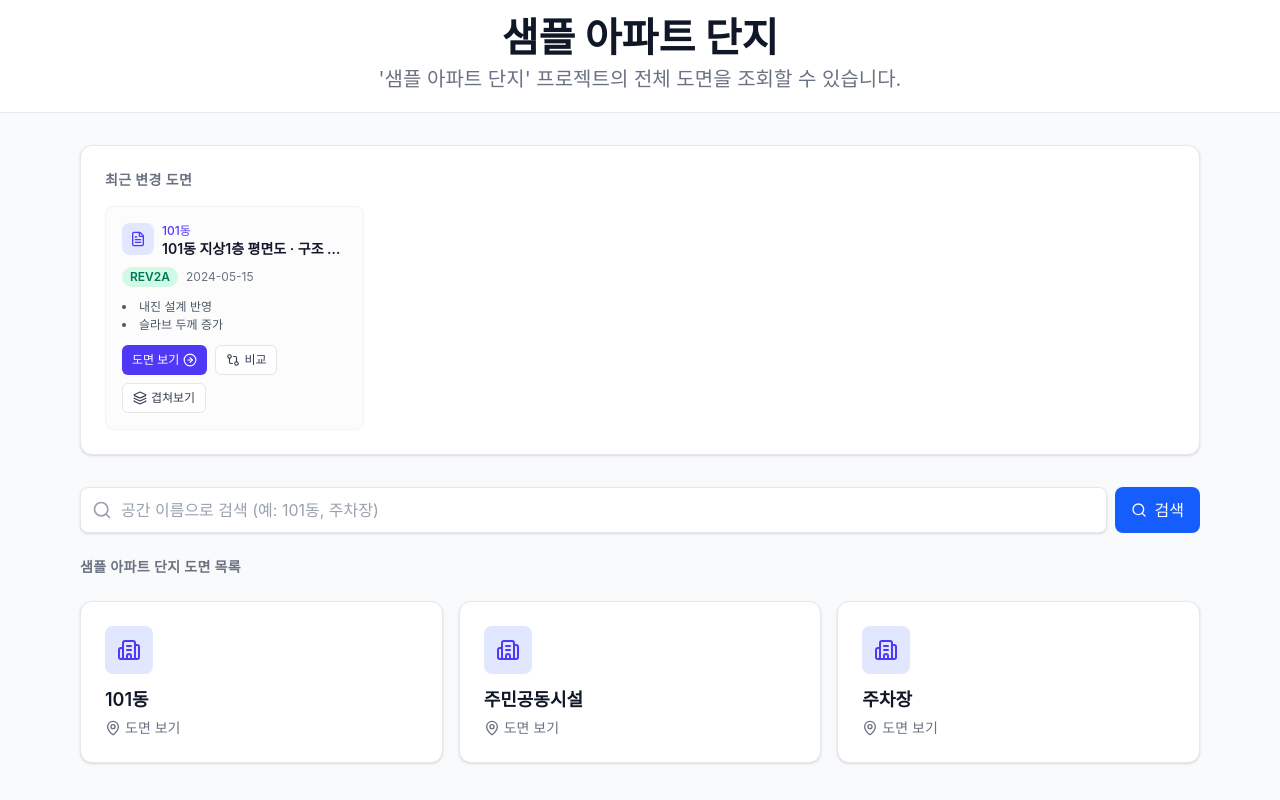
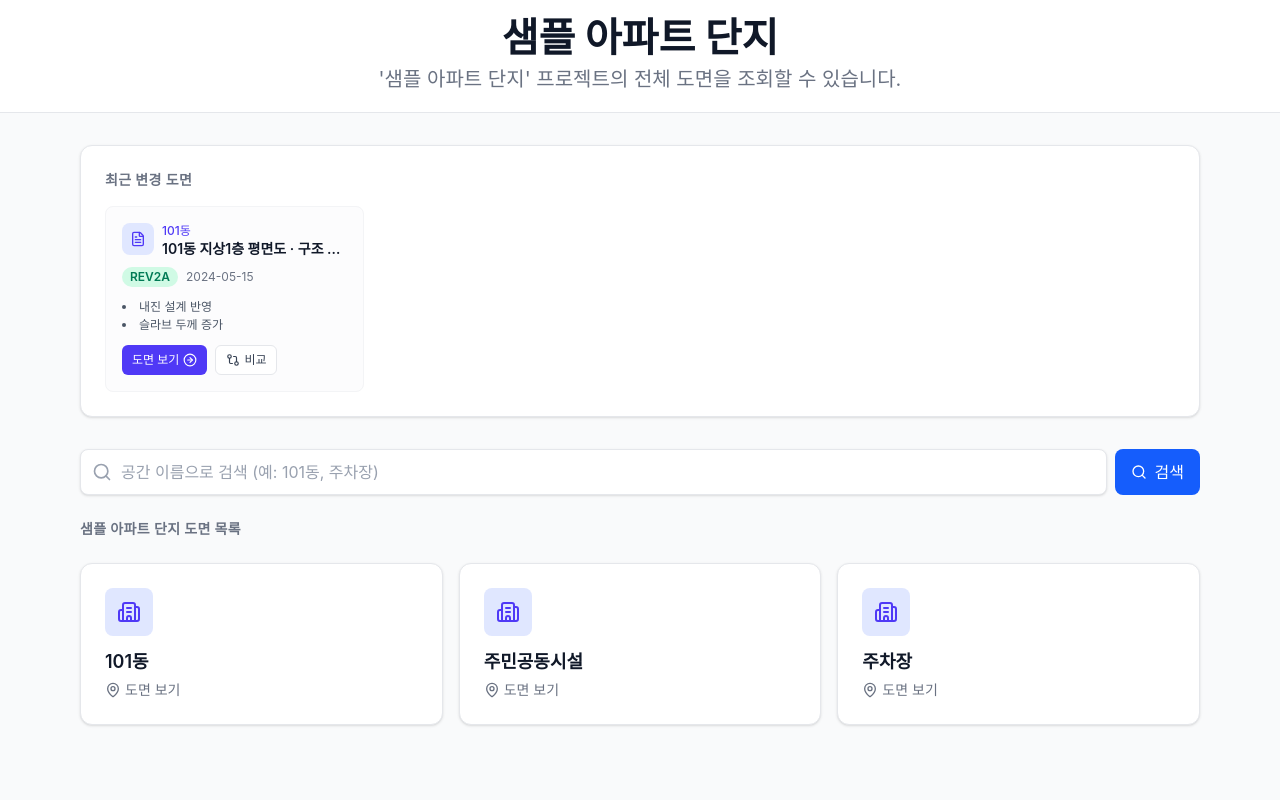
Before and after one commit to seong5/TimworkAssignment, a React (Vite) app: page / in a window 1280 px wide. Built offline with nearby package versions, Linux system fonts and the light colour scheme.

Commit message:
메인페이지에서 도면 보기 클릭시 해당 도면 보여지는 기능 수정 및 추가

```diff
--- a/src/widgets/drawing-explorer/DrawingExplorerWidget.tsx
+++ b/src/widgets/drawing-explorer/DrawingExplorerWidget.tsx
@@ -65,6 +65,7 @@ export function DrawingExplorerWidget({
   ])
 
   useEffect(() => {
+    if (initialDrawingId && initialDisciplineKey) return
     if (!data || selection.drawingId !== null) return
     const defaultBySlug = slug ? getDefaultDrawingIdForSlug(slug) : null
     const rootChildIds = getRootChildIds(data)
@@ -72,7 +73,7 @@ export function DrawingExplorerWidget({
     if (defaultDrawingId) {
       setDrawingId(defaultDrawingId)
     }
-  }, [data, slug, selection.drawingId, setDrawingId])
+  }, [data, slug, selection.drawingId, initialDrawingId, initialDisciplineKey, setDrawingId])
 
   const isCurrentLatestRevision = useMemo(() => {
     if (!data || !selection.drawingId || !selection.disciplineKey) return false
--- a/src/widgets/recent-drawings/RecentDrawingsWidget.tsx
+++ b/src/widgets/recent-drawings/RecentDrawingsWidget.tsx
@@ -1,7 +1,7 @@
 import { Link } from 'react-router-dom'
-import { FileText, ArrowRightCircle, GitCompare, Layers } from 'lucide-react'
+import { FileText, ArrowRightCircle, GitCompare } from 'lucide-react'
 import { useProjectData } from '@/entities/project'
-import { getRecentDrawingUpdates, getOverlayableDisciplines } from '@/entities/project'
+import { getRecentDrawingUpdates } from '@/entities/project'
 
 export function RecentDrawingsWidget() {
   const { data, loading, error } = useProjectData()
@@ -53,8 +53,6 @@ export function RecentDrawingsWidget() {
           if (item.previousRevisionVersion) {
             compareParams.set('left', item.previousRevisionVersion)
           }
-          const canOverlay =
-            data && getOverlayableDisciplines(data, item.drawingId).length >= 2
 
           return (
             <article
@@ -105,16 +103,6 @@ export function RecentDrawingsWidget() {
                   <GitCompare className="h-3.5 w-3.5" />
                   비교
                 </Link>
-                {canOverlay && (
-                  <Link
-                    to={`/drawing/${item.slug}/overlay?drawing=${encodeURIComponent(item.drawingId)}`}
-                    className="inline-flex items-center gap-1 rounded-md border border-gray-200 bg-white px-2.5 py-1.5 text-xs font-medium text-gray-700 transition-colors hover:border-indigo-300 hover:bg-indigo-50 hover:text-indigo-700"
-                    title="설비·건축 등 공종 겹쳐보기"
-                  >
-                    <Layers className="h-3.5 w-3.5" />
-                    겹쳐보기
-                  </Link>
-                )}
               </div>
             </article>
           )
```
